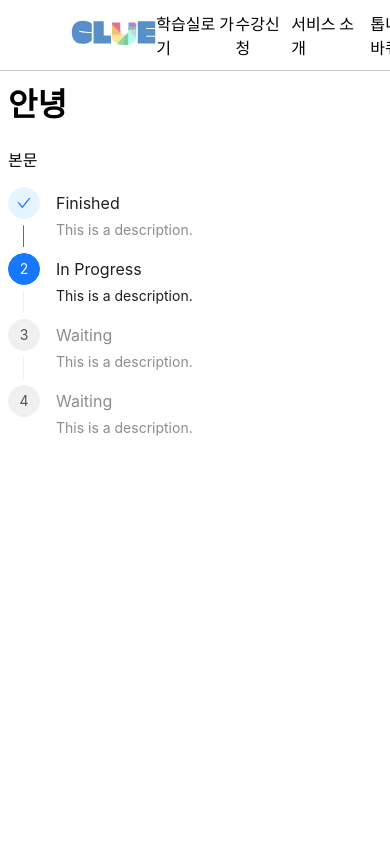
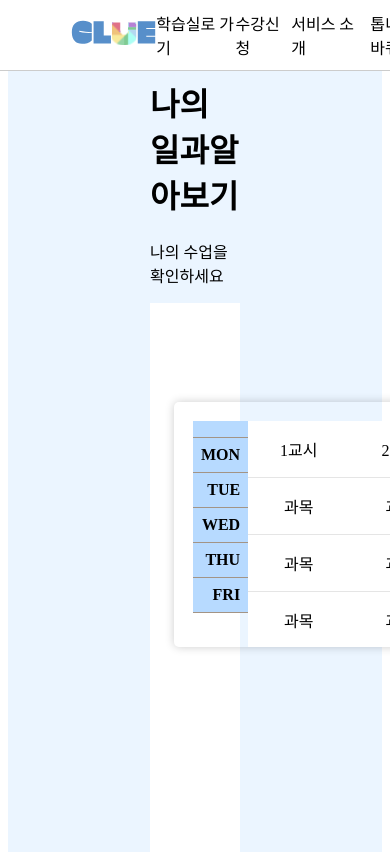
Before and after one commit to EscapeFrame/paletto-clue-frontend, a React (Vite) app: page / in a window 390 px wide. Built offline with nearby package versions, Linux system fonts and the light colour scheme.

Commit message:
first component

```diff
--- a/src/css/TimeLine.module.css
+++ b/src/css/TimeLine.module.css
@@ -188,3 +188,89 @@
 		margin: -55px 5px 0 0px;
 	}
 }
+
+HTML CSSResult Skip Results Iframe
+EDIT ON
+body {
+  padding:1.5em;
+  background: #f5f5f5
+}
+
+table {
+  border: 1px #a39485 solid;
+  font-size: .9em;
+  box-shadow: 0 2px 5px rgba(0,0,0,.25);
+  width: 100%;
+  border-collapse: collapse;
+  border-radius: 5px;
+  overflow: hidden;
+}
+
+th {
+  text-align: left;
+}
+
+thead {
+  font-weight: bold;
+  color: #fff;
+  background: #73685d;
+}
+
+ td, th {
+  padding: 1em .5em;
+  vertical-align: middle;
+}
+
+ td {
+  border-bottom: 1px solid rgba(0,0,0,.1);
+  background: #fff;
+}
+
+a {
+  color: #73685d;
+}
+
+ @media all and (max-width: 768px) {
+
+  table, thead, tbody, th, td, tr {
+    display: block;
+  }
+
+  th {
+    text-align: right;
+  }
+
+  table {
+    position: relative;
+    padding-bottom: 0;
+    border: none;
+    box-shadow: 0 0 10px rgba(0,0,0,.2);
+  }
+
+  thead {
+    float: left;
+    white-space: nowrap;
+  }
+
+  tbody {
+    overflow-x: auto;
+    overflow-y: hidden;
+    position: relative;
+    white-space: nowrap;
+  }
+
+  tr {
+    display: inline-block;
+    vertical-align: top;
+  }
+
+  th {
+    border-bottom: 1px solid #a39485;
+  }
+
+  td {
+    border-bottom: 1px solid #e5e5e5;
+  }
+
+
+  }
--- /dev/null
+++ b/src/css/Timetable.module.css
@@ -0,0 +1,78 @@
+  .table {
+    border: 1px #a39485 solid;
+    font-size: 16px;
+    box-shadow: 0 2px 5px rgba(0, 0, 0, 0.25);
+    width: 100%;
+    border-collapse: collapse;
+    border-radius: 5px;
+    overflow: hidden;
+    width: 570px;
+    height: 245px;
+    padding: 19px;
+  }
+
+  thead {
+    font-weight: bold;
+    color: black;
+    background: #B7DAFF;
+  }
+
+  th {
+    text-align: center;
+    padding: 0.5em 0.5em;
+    vertical-align: middle;
+  }
+
+  td {
+    padding: 1em 2em;
+    vertical-align: middle;
+    border-bottom: 1px solid rgba(0, 0, 0, 0.1);
+    background: #fff;
+    text-align: center;
+  }
+
+  @media all and (max-width: 768px) {
+    .table,
+    thead,
+    tbody,
+    th,
+    td,
+    tr {
+        display: block;
+    }
+
+    th {
+        text-align: right;
+        border-bottom: 1px solid #a39485;
+    }
+
+    .table {
+        width: 570px;
+        height: 245px;
+        position: relative;
+        padding-bottom: 0;
+        border: none;
+        box-shadow: 0 0 10px rgba(0, 0, 0, 0.2);
+    }
+
+    thead {
+        float: left;
+        white-space: nowrap;
+    }
+
+    tbody {
+        overflow-x: auto;
+        overflow-y: hidden;
+        position: relative;
+        white-space: nowrap;
+    }
+
+    tr {
+        display: inline-block;
+        vertical-align: top;
+    }
+
+    td {
+        border-bottom: 1px solid #e5e5e5;
+    }
+  }
--- a/src/css/main.module.css
+++ b/src/css/main.module.css
@@ -1,3 +1,24 @@
+.topContainer {
+    background: #EBF5FF;
+    min-height: 100vh;
+}
 .container {
     padding-top: 50px;
+    background: #EBF5FF;
+    left: 150px;
+    right: 150px;
+    position: fixed;
 }
+
+.side_by_side {
+    display: flex;
+    gap: 20px;
+    padding: 1.5em;
+    background: #fff;
+}
+.divider {
+    width: 2px;
+    background-color: #86c1ff;
+    margin: 0 2rem; /* 선 주위의 간격 */
+    height: 570px; /* 컨테이너 높이에 맞게 설정 */
+}
--- a/src/main_component/TimeLine.tsx
+++ b/src/main_component/TimeLine.tsx
@@ -1,30 +1,29 @@
-import React from "react";
 import { Steps } from "antd";
 
-const description = "This is a description.";
-const App: React.FC = () => (
+const description = "수업내용";
+const TimeLine = () => (
   <Steps
     direction="vertical"
     current={1}
     items={[
       {
-        title: "Finished",
+        title: "운영체제",
         description,
       },
       {
-        title: "In Progress",
+        title: "운영체제",
         description,
       },
       {
-        title: "Waiting",
+        title: "수학",
         description,
       },
       {
-        title: "Waiting",
+        title: "영어",
         description,
       },
     ]}
   />
 );
 
-export default App;
+export default TimeLine;
--- /dev/null
+++ b/src/main_component/Timetable.tsx
@@ -0,0 +1,49 @@
+import styles from '../css/Timetable.module.css';
+
+const TableRow = ({ period, subjects }: { period: string; subjects: string[] }) => {
+  return (
+    <tr>
+      <td>{period}</td>
+      {subjects.map((subject, index) => (
+        <td key={index}>{subject}</td>
+      ))}
+    </tr>
+  );
+};
+
+const Timetable = () => {
+  const periods = ['1교시', '2교시', '3교시', '4교시', '5교시', '6교시', '7교시'];
+  const subjects = [
+    ['과목', '과목', '과목', '과목', '과목'],
+    ['과목', '과목', '과목', '과목', '과목'],
+    ['과목', '과목', '과목', '과목', '과목'],
+    ['과목', '과목', '과목', '과목', '과목'],
+    ['과목', '과목', '과목', '과목', '과목'],
+    ['과목', '과목', '과목', '과목', '과목'],
+    ['과목', '과목', '과목', '과목', '-'],
+  ];
+
+  return (
+    <div className={styles.tableWrapper}>
+      <table className={styles.table}>
+        <thead>
+          <tr>
+            <th></th>
+            <th>MON</th>
+            <th>TUE</th>
+            <th>WED</th>
+            <th>THU</th>
+            <th>FRI</th>
+          </tr>
+        </thead>
+        <tbody>
+          {periods.map((period, index) => (
+            <TableRow key={index} period={period} subjects={subjects[index]} />
+          ))}
+        </tbody>
+      </table>
+    </div>
+  );
+};
+
+export default Timetable;
--- a/src/main_component/home.tsx
+++ b/src/main_component/home.tsx
@@ -1,16 +1,30 @@
 import Header from '../Navbar';
 import Demo from './TimeLine';
+import Timetable from './Timetable';
 import styles from '../css/main.module.css';
+
 
 export default function Home() {
     return (
-        <div >
-            <Header />
+        <div className={styles.topContainer}>
             <div className={styles.container}>
-                <h1>안녕</h1>
-                <p>본문</p>
+                <Header />
+                <div>
+                    <h1>나의 일과알아보기</h1>
+                    <p>나의 수업을 확인하세요</p>
+                </div>
+                <div className={styles.side_by_side}>
+                    <div>
+                        <h2 style={{textAlign:'center'}}>시간표</h2>
+                        <Timetable />
+                    </div>
+                    <div className={styles.divider}></div>
+                    <div>
+                        <p>학습 타임라인</p>
+                        <Demo />
+                    </div>
+                </div>
             </div>
-            <Demo />
         </div>
     );
 }
```
